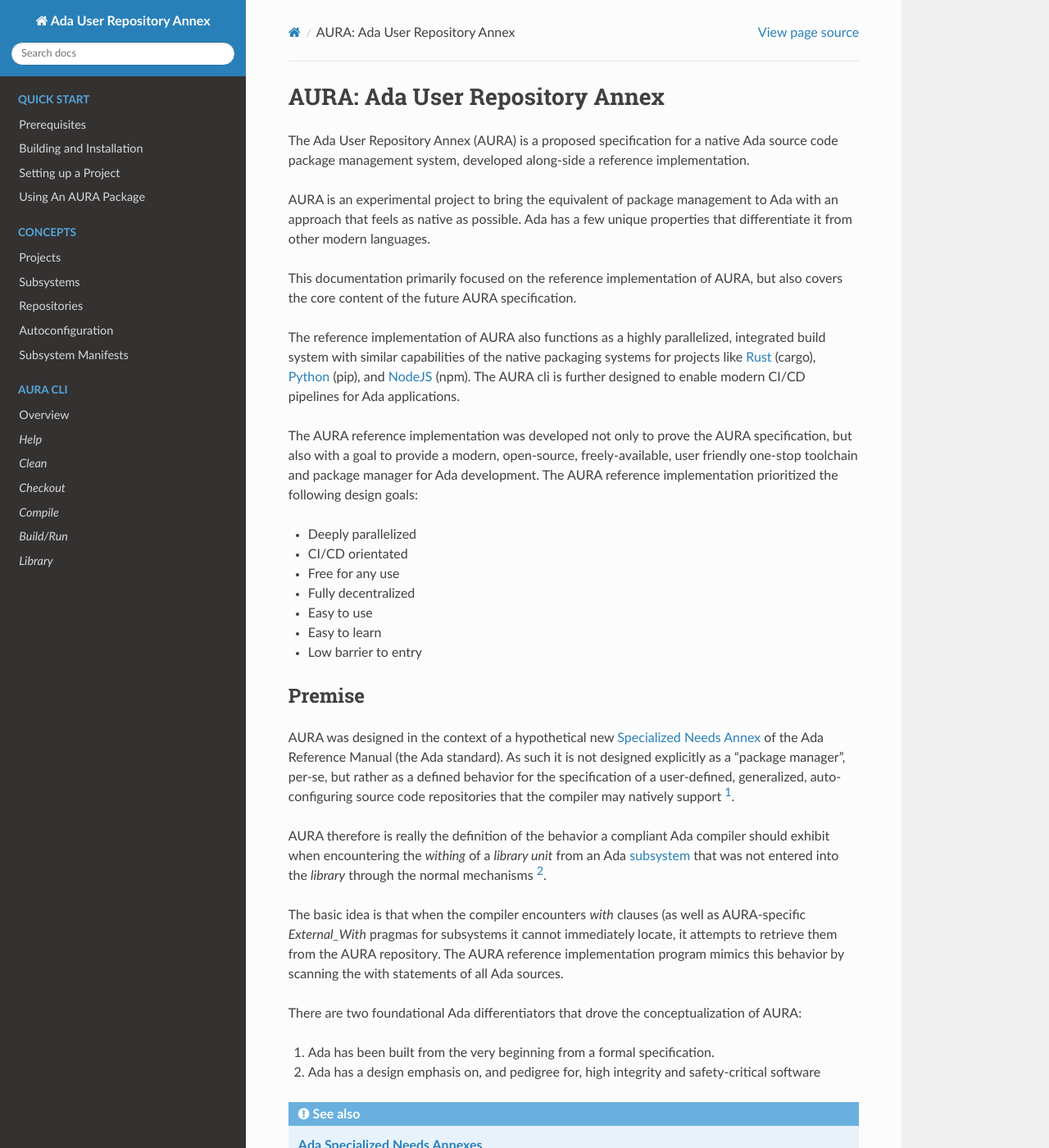
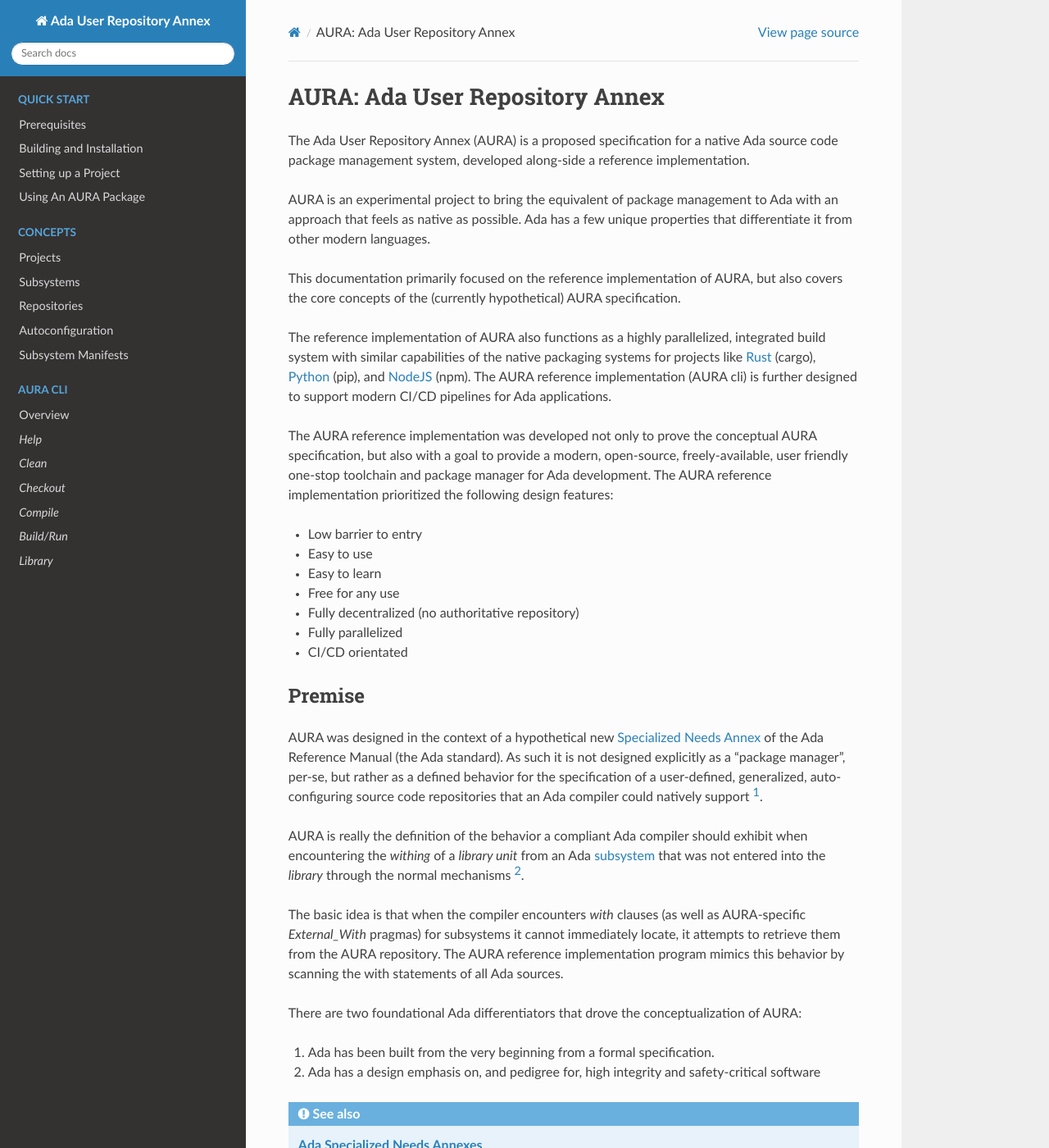
Before and after one commit to annexi-strayline/AURA-docs, a Sphinx documentation site: the page built from source/index.rst, in a window 1280 px wide and 1400 px high. Shown: the whole window at 82% size. Built offline with Sphinx 7.4.7 and the Read the Docs theme 2.0.0, drawn with Linux system fonts in a browser that asks for light colours.

Commit message:
General edits, also added dependencies concept page.

```diff
--- a/source/index.rst
+++ b/source/index.rst
@@ -42,29 +42,30 @@ The Ada User Repository Annex (AURA) is a proposed specification for a native Ad
 
 AURA is an experimental project to bring the equivalent of package management to Ada with an approach that feels as native as possible. Ada has a few unique properties that differentiate it from other modern languages.
 
-This documentation primarily focused on the reference implementation of AURA, but also covers the core content of the future AURA specification.
+This documentation primarily focused on the reference implementation of AURA, but also covers the core concepts of the (currently hypothetical) AURA specification.
 
-The reference implementation of AURA also functions as a highly parallelized, integrated build system with similar capabilities of the native packaging systems for projects like `Rust <https://www.rust-lang.org/>`_ (cargo), `Python <https://python.org/>`_ (pip), and `NodeJS <https://nodejs.org/>`_ (npm). The AURA cli is further designed to enable modern CI/CD pipelines for Ada applications.
+The reference implementation of AURA also functions as a highly parallelized, integrated build system with similar capabilities of the native packaging systems for projects like `Rust <https://www.rust-lang.org/>`_ (cargo), `Python <https://python.org/>`_ (pip), and `NodeJS <https://nodejs.org/>`_ (npm). The AURA reference implementation (AURA cli) is further designed to support modern CI/CD pipelines for Ada applications.
 
-The AURA reference implementation was developed not only to prove the AURA specification, but also with a goal to provide a modern, open-source, freely-available, user friendly one-stop toolchain and package manager for Ada development. The AURA reference implementation prioritized the following design goals:
+The AURA reference implementation was developed not only to prove the conceptual AURA specification, but also with a goal to provide a modern, open-source, freely-available, user friendly one-stop toolchain and package manager for Ada development. The AURA reference implementation prioritized the following design features:
 
-* Deeply parallelized
-* CI/CD orientated
-* Free for any use
-* Fully decentralized
+
+* Low barrier to entry
 * Easy to use
 * Easy to learn
-* Low barrier to entry
+* Free for any use
+* Fully decentralized (no authoritative repository)
+* Fully parallelized
+* CI/CD orientated
 
 
 Premise
 -------
 
-AURA was designed in the context of a hypothetical new :ref:`Specialized Needs Annex <index_SNA_see_also>` of the Ada Reference Manual (the Ada standard). As such it is not designed explicitly as a "package manager", per-se, but rather as a defined behavior for the specification of a user-defined, generalized, auto-configuring source code repositories that the compiler may natively support [#not_an_sna]_.
+AURA was designed in the context of a hypothetical new :ref:`Specialized Needs Annex <index_SNA_see_also>` of the Ada Reference Manual (the Ada standard). As such it is not designed explicitly as a "package manager", per-se, but rather as a defined behavior for the specification of a user-defined, generalized, auto-configuring source code repositories that an Ada compiler could natively support [#not_an_sna]_.
 
-AURA therefore is really the definition of the behavior a compliant Ada compiler should exhibit when encountering the *withing* of a *library unit* from an Ada :ref:`subsystem <index_subsystems_see_also>` that was not entered into the *library* through the normal mechanisms [#ARM_compilation]_.
+AURA is really the definition of the behavior a compliant Ada compiler should exhibit when encountering the *withing* of a *library unit* from an Ada :ref:`subsystem <index_subsystems_see_also>` that was not entered into the *library* through the normal mechanisms [#ARM_compilation]_.
 
-The basic idea is that when the compiler encounters *with* clauses (as well as AURA-specific *External_With* pragmas for subsystems it cannot immediately locate, it attempts to retrieve them from the AURA repository. The AURA reference implementation program mimics this behavior by scanning the with statements of all Ada sources.
+The basic idea is that when the compiler encounters *with* clauses (as well as AURA-specific *External_With* pragmas) for subsystems it cannot immediately locate, it attempts to retrieve them from the AURA repository. The AURA reference implementation program mimics this behavior by scanning the with statements of all Ada sources.
 
 There are two foundational Ada differentiators that drove the conceptualization of AURA:
 
```
Also changed, not shown: source/concepts/dependencies.rst (added, +17 -0 lines).
